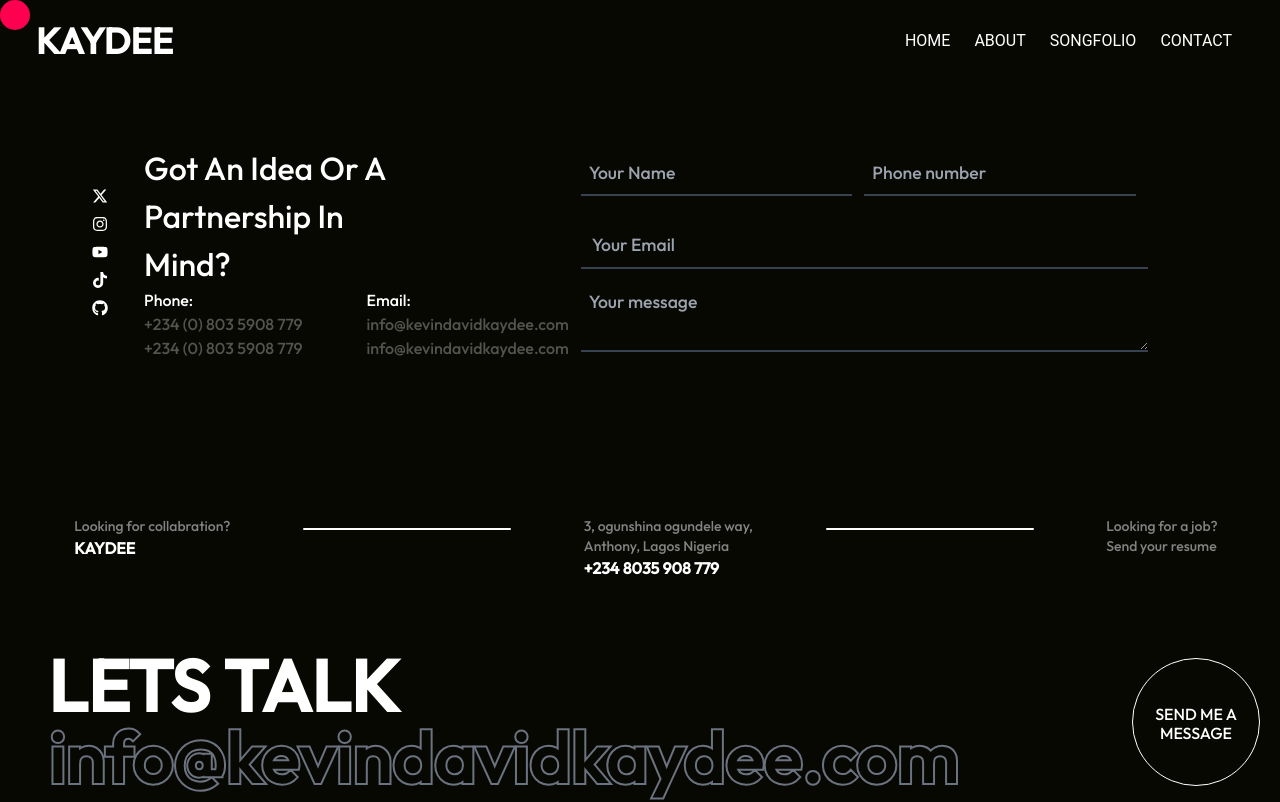
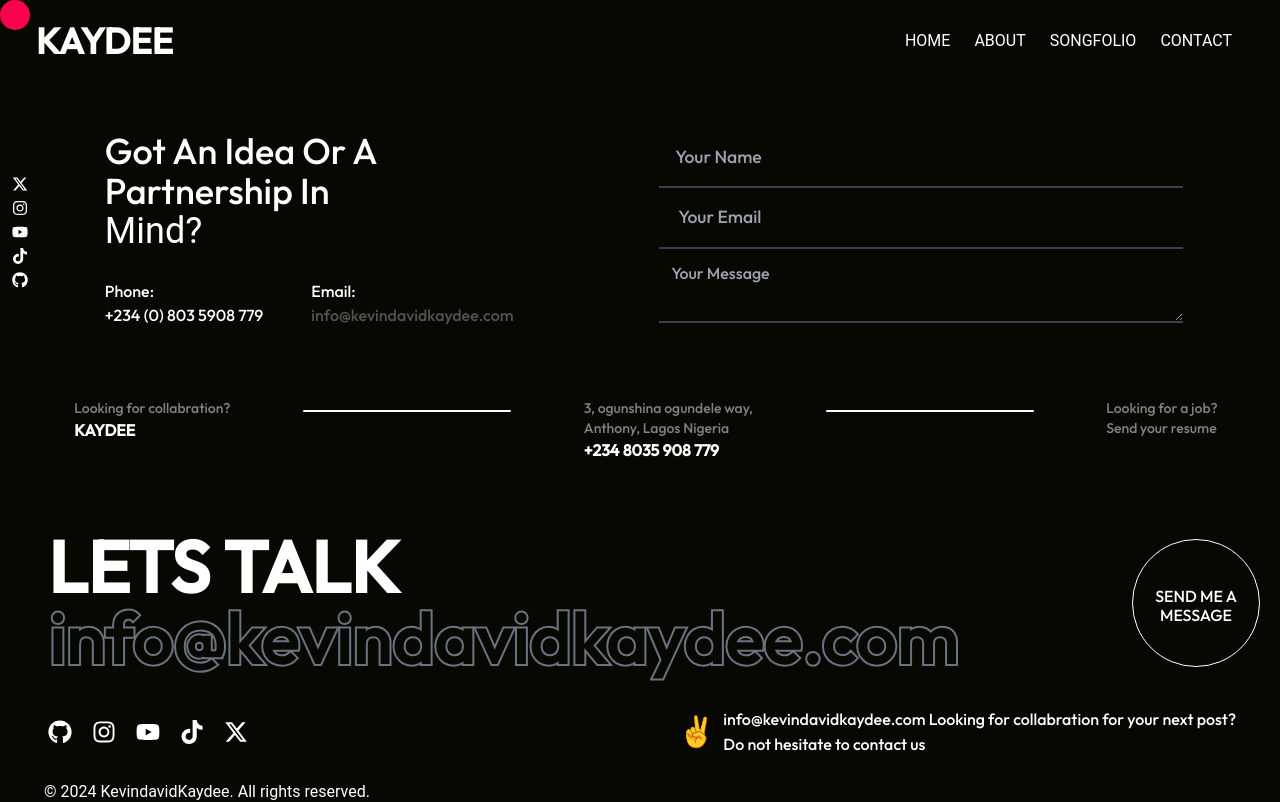
Before and after one commit to Simplevhick/Kevindavid, a Next.js app: page /contact in a window 1280 px wide. Shown: the top 802 px of the page. Built offline with nearby package versions, Linux system fonts and the light colour scheme.

Commit message:
added new features

```diff
--- a/app/contact/page.js
+++ b/app/contact/page.js
@@ -8,60 +8,7 @@ import { FaYoutube } from "react-icons/fa";
 const Contact = () => {
   return (
     <div className="text-white relative">
-      <div className="m-[1rem] mt-[5rem] lg:flex lg:m-[9rem] md:flex md:m-[8rem]">
-        <div className="lg:flex-1 md:flex-1">
-          <div className="text-[2rem] w-[17rem] lg:text-[2rem] lg:w-[17rem] md:text-[1.8rem] md:w-[15rem]">
-            <p className="outfit">Got An Idea Or A Partnership In Mind?</p>
-          </div>
-          <div className=" gap-16 lg:flex lg:gap-16 md:gap-7">
-            <div className="">
-              <div className="">
-                <p className="outfit">Phone:</p>
-              </div>
-              <div className="opacity-30 whitespace-nowrap">
-                <p className="outfit">+234 (0) 803 5908 779</p>
-                <p className="outfit">+234 (0) 803 5908 779</p>
-              </div>
-            </div>
-
-            <div>
-              <div>
-                <p className="outfit">Email:</p>
-              </div>
-              <div className="opacity-30">
-                <p className="outfit">info@kevindavidkaydee.com</p>
-                <p className="outfit">info@kevindavidkaydee.com</p>
-              </div>
-            </div>
-          </div>
-        </div>
-        <div>
-          <div className=" lg:flex md:flex">
-            <input
-              type="text"
-              placeholder="Your Name"
-              className="outfit w-full border-r-none border-l-none border-t-none border-r-none  border-b-2 border-b-gray-700 bg-transparent outline-none text-[1rem] ml-0 p-1 mt-2 lg:text-[1.1rem] lg:ml-3 lg:p-2 md:text-[1.1rem] md:ml-2"
-            />
-            <input
-              type="text"
-              placeholder="Phone number"
-              className="outfit w-full border-r-none border-l-none border-t-none border-r-none  border-b-2 border-b-gray-700 bg-transparent outline-none text-[1rem] ml-0 p-1 mt-2 lg:text-[1.1rem] lg:ml-3 lg:p-2 md:text-[1.1rem] md:ml-2"
-            />
-          </div>
-          <div className="mt-3">
-            <input
-              type="text"
-              placeholder=" Your Email"
-              className="outfit w-full border-r-none border-l-none border-t-none border-r-none  border-b-2 border-b-gray-700 bg-transparent outline-none text-[1rem] ml-0 p-1  lg:text-[1.1rem] lg:ml-3 lg:p-2 lg:mt-4 md:text-[1.1rem] md:ml-1 md:mt-4"
-            />
-            <textarea
-              id=""
-              placeholder="Your message"
-              className="outfit w-full border-r-none border-l-none border-t-none border-r-none  border-b-2 border-b-gray-700 bg-transparent outline-none text-[1rem] ml-0 p-1 mt-2 lg:text-[1.1rem] lg:ml-3 lg:p-2 lg:mt-3 md:text-[1.1rem] md:ml-1 md:mt-3 md:p-2"
-            />
-          </div>
-        </div>
-        <div className="absolute top-[20%] left-[90%]  gap-3 p-3 flex flex-col lg:top-8 lg:left-20 lg:gap-3 lg:p-3 lg:flex lg:flex-col md:top-8 md:left-10 md:gap-3 md:p-3 md:flex md:flex-col">
+      <div className="absolute gap-2 flex flex-col left-[90%] top-40 lg:absolute lg:left-3 lg:top-[3rem] lg:gap-2 lg:flex lg:flex-col md:absolute md:left-3 md:top-[3rem] md:gap-2 md:flex md:flex-col">
           <a href="https://x.com/kevindavidkdee">
             <FaXTwitter />
           </a>
@@ -69,6 +16,7 @@ const Contact = () => {
             href="https://instagram.com/kevindavidkaydee/"
             target="_blank"
             rel="noopener noreferrer"
+            className=""
           >
             <FaInstagram />
           </Link>
@@ -76,6 +24,7 @@ const Contact = () => {
             href="https://www.youtube.com/channel/UCugP9o0GFBvoSg3xj0VJXqw"
             target="_blank"
             rel="noopener noreferrer"
+            className=""
           >
             <FaYoutube />
           </Link>
@@ -90,6 +39,83 @@ const Contact = () => {
             <FaGithub />
           </a>
         </div>
+      <div className="flex-none mt-[6rem] m-2 lg:m-14 lg:mt-32 lg:flex lg:items-center lg:justify-around md:m-14 md:mt-[7rem] md:gap-10 md:flex md:items-center md:justify-around">
+        <div className="">
+          <div className="text-4xl lg:text-4xl md:text-4xl">
+            <p className="outfit">Got An Idea Or A </p>
+            <p className="outfit">Partnership In</p>
+            <p>Mind?</p>
+          </div>
+          <div className="flex-none mt-5 lg:flex lg:gap-12 lg:mt-7 md:flex md:gap-12 md:mt-7">
+            <div className="">
+              <div className="">
+                <p className="outfit">Phone:</p>
+              </div>
+              <div className="whitespace-nowrap">
+                <p className="outfit">+234 (0) 803 5908 779</p>
+              </div>
+            </div>
+
+            <div className="mt-4 lg:mt-0 md:mt-0">
+              <div>
+                <p className="outfit">Email:</p>
+              </div>
+              <div className="opacity-30">
+                <p className="outfit">info@kevindavidkaydee.com</p>
+              </div>
+            </div>
+          </div>
+        </div>
+        <div className="mt-3 lg:mt-0 md:mt-0">
+          <div className="">
+            <input
+              type="text"
+              placeholder="Your Name"
+              className="outfit w-[90%] border-r-none border-l-none border-t-none border-r-none  border-b-2 border-b-gray-700 bg-transparent outline-none text-[1rem] p-4 ml-0 lg:w-full  lg:text-[1.1rem] lg:p-4 lg:ml-2 md:w-full md:text-[1.1rem] md:p-4 md:ml-2"
+            />
+          </div>
+            <input
+              type="text"
+              placeholder=" Your Email"
+              className="outfit w-[90%] border-r-none border-l-none border-t-none border-r-none  border-b-2 border-b-gray-700 bg-transparent outline-none text-[1rem] p-4 ml-0 lg:w-full lg:text-[1.1rem] lg:p-4 lg:ml-2 md:w-full md:text-[1.1rem] md:p-4 md:ml-2"
+            />
+            <textarea
+              id=""
+              placeholder="Your Message"
+              className="outfit w-[90%] border-r-none border-l-none border-t-none border-r-none  border-b-2 border-b-gray-700 bg-transparent outline-none text-[1rem] p-3 ml-0 lg:w-full lg:text-[1rem] lg:p-3 lg:ml-2 md:w-full md:text-[1rem] md:p-3 md:ml-2"
+            />
+        </div>
+        {/* <div className="absolute gap-2 flex flex-col lg:absolute lg:left-3 lg:top-[3rem] lg:gap-2 lg:flex lg:flex-col md:absolute md:left-3 md:top-[3rem] md:gap-2 md:flex md:flex-col">
+          <a href="https://x.com/kevindavidkdee">
+            <FaXTwitter />
+          </a>
+          <Link
+            href="https://instagram.com/kevindavidkaydee/"
+            target="_blank"
+            rel="noopener noreferrer"
+            className=""
+          >
+            <FaInstagram />
+          </Link>
+          <Link
+            href="https://www.youtube.com/channel/UCugP9o0GFBvoSg3xj0VJXqw"
+            target="_blank"
+            rel="noopener noreferrer"
+            className=""
+          >
+            <FaYoutube />
+          </Link>
+          <Link
+            href="https://www.youtube.com/channel/UCugP9o0GFBvoSg3xj0VJXqw"
+            target="_blank"
+            rel="noopener noreferrer"
+          >
+            <FaTiktok />
+          </Link>
+          <a href="https://github.com/Simplevhick/Kevindavid">
+            <FaGithub />
+          </a>
+        </div> */}
       </div>
     </div>
   );
--- a/components/Footer.jsx
+++ b/components/Footer.jsx
@@ -2,10 +2,8 @@ import Link from "next/link";
 import { FaGithub } from "react-icons/fa";
 import { FaInstagram } from "react-icons/fa6";
 import { FaXTwitter } from "react-icons/fa6";
-import { FaYoutube } from 'react-icons/fa';
-import { FaTiktok } from 'react-icons/fa';
-
-
+import { FaYoutube } from "react-icons/fa";
+import { FaTiktok } from "react-icons/fa";
 
 const Footer = () => {
   const currentYear = new Date().getFullYear();
@@ -13,12 +11,12 @@ const Footer = () => {
   return (
     <div className="mb-7 lg:mb-10 md:mb-9">
       <div
-        className="ml-auto mr-auto text-white max-w-[1240px] lg:mr-auto lg:ml-auto md:mr-auto md:ml-auto"
+        className="ml-auto mr-auto text-white max-w-[1240px] lg:mr-auto lg:ml-auto lg:max-w-[1240px] md:mr-auto md:ml-auto md:max-w-[1240px]"
         id="footer"
       >
         <div className="">
-          <div className="ml-3 lg:flex lg:justify-around lg:ml-3 md:flex md:justify-around md:ml-3">
-            <div className="p-3 lg:p-3 md:p-3">
+          <div className="ml-1 lg:flex lg:justify-around lg:ml-3 md:flex md:justify-around md:ml-3">
+            <div className="p-2 lg:p-3 md:p-3">
               <div>
                 <p className="text-gray-200 outfit opacity-55 text-md lg:text-gray-200 lg:opacity-55 lg:text-sm md:text-gray-200 md:opacity-55 md:text-sm">
                   Looking for collabration?
@@ -28,7 +26,7 @@ const Footer = () => {
             </div>
             <div className="hidden lg:w-[13rem] lg:block lg:h-[0.15rem] lg:bg-white lg:rounded lg:mt-[1.5rem] md:w-[9rem] md:block md:h-[0.15rem] md:bg-white md:rounded md:mt-[1.5rem]" />
 
-            <div className="p-3 lg:p-3 md:p-3">
+            <div className="p-2 lg:p-3 md:p-3">
               <div className="">
                 <p className="text-gray-200 outfit opacity-55 text-md lg:text-gray-200 lg:opacity-55 lg:text-sm md:text-gray-200 md:opacity-55 md:text-sm">
                   3, ogunshina ogundele way,
@@ -43,7 +41,7 @@ const Footer = () => {
             </div>
             <div className="hidden lg:w-[13rem] lg:block lg:h-[0.15rem] lg:bg-white lg:rounded lg:mt-[1.5rem] md:w-[9rem] md:block md:h-[0.15rem] md:bg-white md:rounded md:mt-[1.5rem]" />
 
-            <div className="p-3 lg:p-3 md:p-3">
+            <div className="p-2 lg:p-3 md:p-3">
               <div>
                 <p className="text-gray-200 outfit opacity-55 text-md lg:text-gray-200 lg:opacity-55 lg:text-sm md:text-gray-200 md:opacity-55 md:text-sm">
                   Looking for a job?
@@ -57,17 +55,19 @@ const Footer = () => {
           </div>
         </div>
 
-        <div className="max-w-[1240px] flex flex-col-reverse mt-[12%] ml-[1em] lg:max-w-[1240px] lg:flex lg:flex-row lg:items-center lg:m-auto lg:flex-wrap lg:mt-[4%] lg:ml-[1em] md:flex md:flex-row md:items-center md:m-3 md:mt-[8%] md:ml-[0.5rem]">
-        {/* <div className="max-w-[1240px] flex flex-col-reverse mt-[12%] ml-[1em] lg:max-w-[1240px] lg:flex lg:flex-row lg:items-center lg:m-8 lg:mt-[4%] lg:ml-[1em] md:max-w-[1240px] md:flex md:flex-row md:items-center md:m-3 md:mt-[8%] md:ml-[0.5rem]"> */}
-          <div className="p-2 lg:p-2 md:p-[0.5rem] lg:flex-1 md:flex-1">
+        <div className=" flex flex-col-reverse mt-[12%] ml-[1em] lg:max-w-[1240px] lg:flex lg:flex-row lg:items-center lg:m-auto lg:flex-wrap lg:mt-[4%] lg:ml-[1em] md:flex md:flex-row md:items-center md:m-3 md:mt-[8%] md:ml-[0.5rem]">
+          {/* <div className="max-w-[1240px] flex flex-col-reverse mt-[12%] ml-[1em] lg:max-w-[1240px] lg:flex lg:flex-row lg:items-center lg:m-8 lg:mt-[4%] lg:ml-[1em] md:max-w-[1240px] md:flex md:flex-row md:items-center md:m-3 md:mt-[8%] md:ml-[0.5rem]"> */}
+          <div className="p-[0.4] lg:p-2 md:p-[0.5rem] lg:flex-1 md:flex-1">
             <Link href="mailto:info@kevindavidkaydee.com">
-              <h3 className="ml-2s text-[2.5rem] outfit font-semibold lg:ml-1 lg:text-7xl lg:font-semibold md:text-5xl md:ml-1 md:font-semibold">
+              <h3 className="ml-0 text-[2.5rem] outfit font-semibold lg:ml-1 lg:text-7xl lg:font-semibold md:text-5xl md:ml-1 md:font-semibold">
                 LETS TALK
               </h3>
             </Link>
-            <h3 className="text-[1.5rem] text-gray-500 outfit font-bold text-cs lg:text-7xl lg:text-gray-500 lg:ml-1 lg:font-bold lg:text-cs md:text-5xl md:ml-1 md:text-gray-500 md:font-bold md:text-cs">
-              info@kevindavidkaydee.com
-            </h3>
+            <div className="break-after-column">
+              <h3 className="ml-0 text-[1.5rem] text-gray-500 outfit font-bold text-cs lg:text-7xl lg:text-gray-500 lg:ml-1 lg:font-bold lg:text-cs md:text-5xl md:ml-1 md:text-gray-500 md:font-bold md:text-cs">
+                info@kevindavidkaydee.com
+              </h3>
+            </div>
           </div>
 
           <Link href="mailto:info@kevindavidkaydee.com">
@@ -84,19 +84,39 @@ const Footer = () => {
 
         <div className="m-4 justify-around items-center lg:flex lg:m-4 lg:flex-wrap lg:justify-between lg:items-center md:flex md:flex-wrap md:m-4 md:justify-between md:items-center">
           <div className="flex justify-start ml-3 gap-3 lg:flex lg:gap-5 md:flex md:gap-5">
-            <Link href="https://github.com/Simplevhick/Kevindavid" target="_blank" rel="noopener noreferrer">
+            <Link
+              href="https://github.com/Simplevhick/Kevindavid"
+              target="_blank"
+              rel="noopener noreferrer"
+            >
               <FaGithub className="text-2xl" />
             </Link>
-            <Link href="https://instagram.com/kevindavidkaydee/" target="_blank" rel="noopener noreferrer">
+            <Link
+              href="https://instagram.com/kevindavidkaydee/"
+              target="_blank"
+              rel="noopener noreferrer"
+            >
               <FaInstagram className="text-2xl" />
             </Link>
-            <Link href="https://www.youtube.com/channel/UCugP9o0GFBvoSg3xj0VJXqw" target="_blank" rel="noopener noreferrer">
+            <Link
+              href="https://www.youtube.com/channel/UCugP9o0GFBvoSg3xj0VJXqw"
+              target="_blank"
+              rel="noopener noreferrer"
+            >
               <FaYoutube className="text-2xl" />
             </Link>
-            <Link href="https://www.tiktok.com/@iamkevindavidkaydee" target="_blank" rel="noopener noreferrer">
+            <Link
+              href="https://www.tiktok.com/@iamkevindavidkaydee"
+              target="_blank"
+              rel="noopener noreferrer"
+            >
               <FaTiktok className="text-2xl" />
             </Link>
-            <Link href="https://x.com/kevindavidkdee" target="_blank" rel="noopener noreferrer">
+            <Link
+              href="https://x.com/kevindavidkdee"
+              target="_blank"
+              rel="noopener noreferrer"
+            >
               <FaXTwitter className="text-2xl" />
             </Link>
           </div>
--- a/components/Player.jsx
+++ b/components/Player.jsx
@@ -62,7 +62,7 @@ const Player = ({
         bottom: 0,
         transition: { delay: 1.5, duration: 1.2, ease: "easeInOut" },
       }}
-      className="absolute w-[90%] text-white top-[80%] md:top-[80%] lg:top-[85%]"
+      className="absolute w-[75%] text-white top-[80%] md:top-[80%] lg:top-[85%]"
     >
       <div className="p-4 lg:p-6 md:p-6  flex bg-red-500 rounded-xl items-center justify-between flex-1">
         <div className="flex items-center text-gray-200">
@@ -80,7 +80,7 @@ const Player = ({
 
 
           <div
-            className="navigation_wrapper w-[70%] h-[5px] rounded-[30px] cursor-pointer hidden ml-[20px] lg:block lg:m-5 md:block md:m-5"
+            className="navigation_wrapper w-[70%] h-[5px] rounded-[30px] cursor-pointer hidden ml-[20px] lg:block lg:m-14 md:block md:m-5"
             onClick={checkWidth}
             ref={clickRef}
           >
@@ -91,7 +91,7 @@ const Player = ({
           </div>
 
 
-        <div className="flex items-center ">
+        <div className="flex items-center">
           <BsFillSkipStartCircleFill
             className="text-[2rem] lg:text-[2rem] md:text-[2rem]"
             onClick={skipBack}
```
